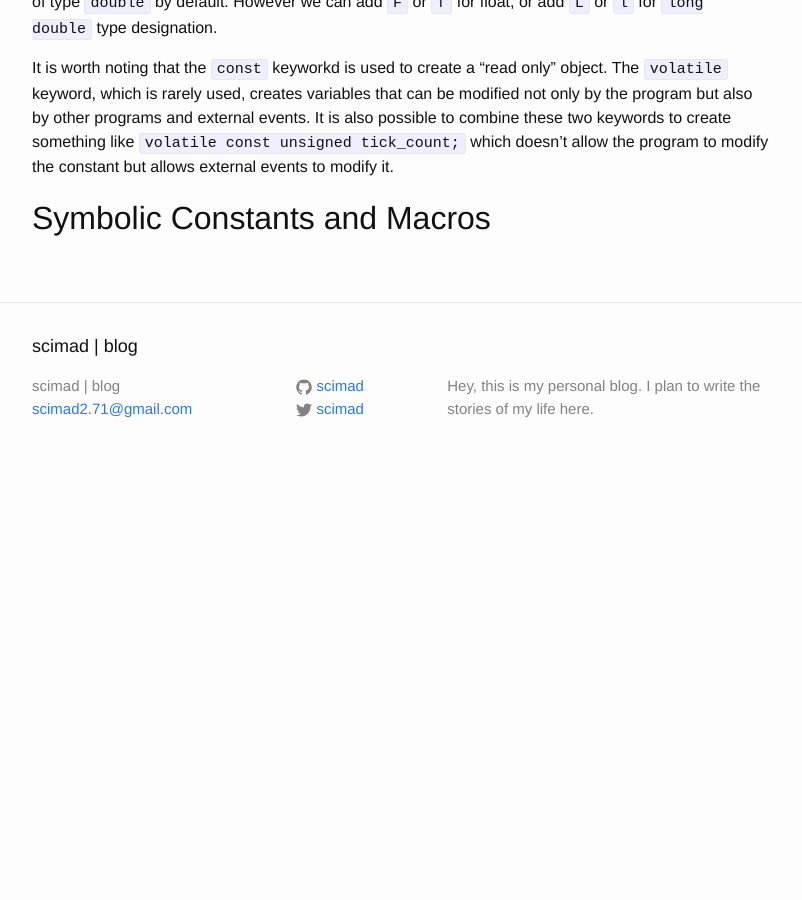
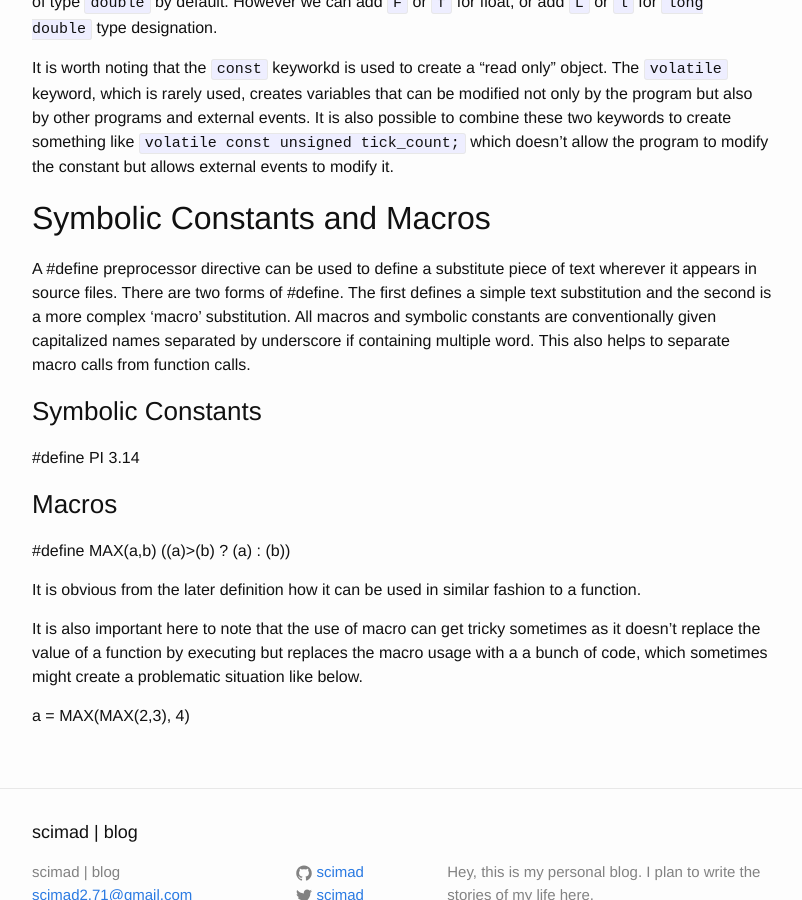
Before and after one commit to scimad/scimad.github.io, a Jekyll site: the page built from _posts/2019-08-12-types-and-casting-in-c-plus-plus.markdown, in a window 1280 px wide and 900 px high, scrolled down 657 px. Shown: the whole window, without its empty margins (238-1040 px from the left). Built offline with Jekyll 4.4.1, drawn with Linux system fonts in a browser that asks for light colours; before the commit the page ends 1137 px from its top, so only the background shows below that.

Commit message:
Add a little about Macros

```diff
--- a/_posts/2019-08-12-types-and-casting-in-c-plus-plus.markdown
+++ b/_posts/2019-08-12-types-and-casting-in-c-plus-plus.markdown
@@ -15,3 +15,17 @@ Constants in C++ can be divided into `boolean constants`, `numerical constants`,
 It is worth noting that the `const` keyworkd is used to create a "read only" object. The `volatile` keyword, which is rarely used, creates variables that can be modified not only by the program but also by other programs and external events. It is also possible to combine these two keywords to create something like `volatile const unsigned tick_count;` which doesn't allow the program to modify the constant but allows external events to modify it.
 
 ## Symbolic Constants and Macros
+A #define preprocessor directive can be used to define a substitute piece of text wherever it appears in source files. There are two forms of #define. The first defines a simple text substitution and the second is a more complex 'macro' substitution. All macros and symbolic constants are conventionally given capitalized names separated by underscore if containing multiple word. This also helps to separate macro calls from function calls.
+
+### Symbolic Constants
+#define PI 3.14
+
+
+### Macros
+#define MAX(a,b) ((a)>(b) ? (a) : (b))
+
+It is obvious from the later definition how it can be used in similar fashion to a function.
+
+It is also important here to note that the use of macro can get tricky sometimes as it doesn't replace the value of a function by executing but replaces the macro usage with a a bunch of code, which sometimes might create a problematic situation like below.
+
+a = MAX(MAX(2,3), 4)
```
